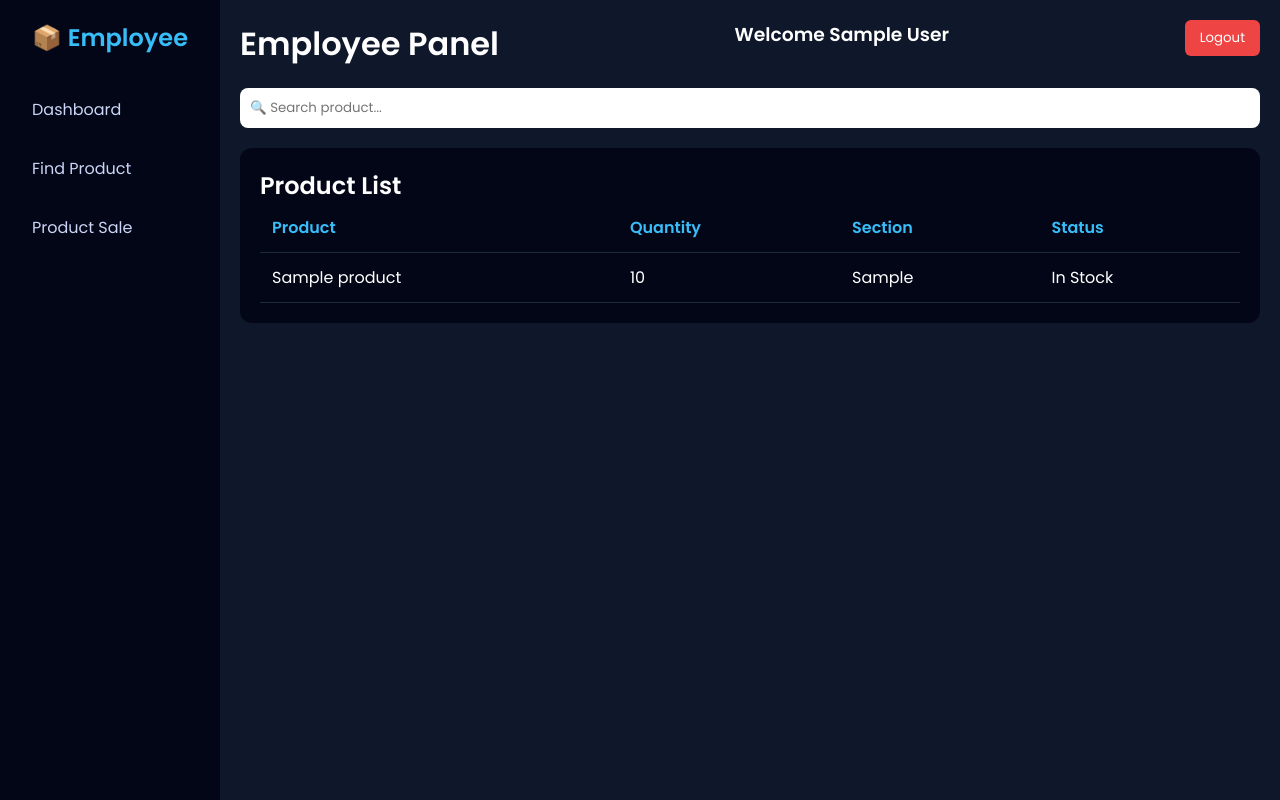
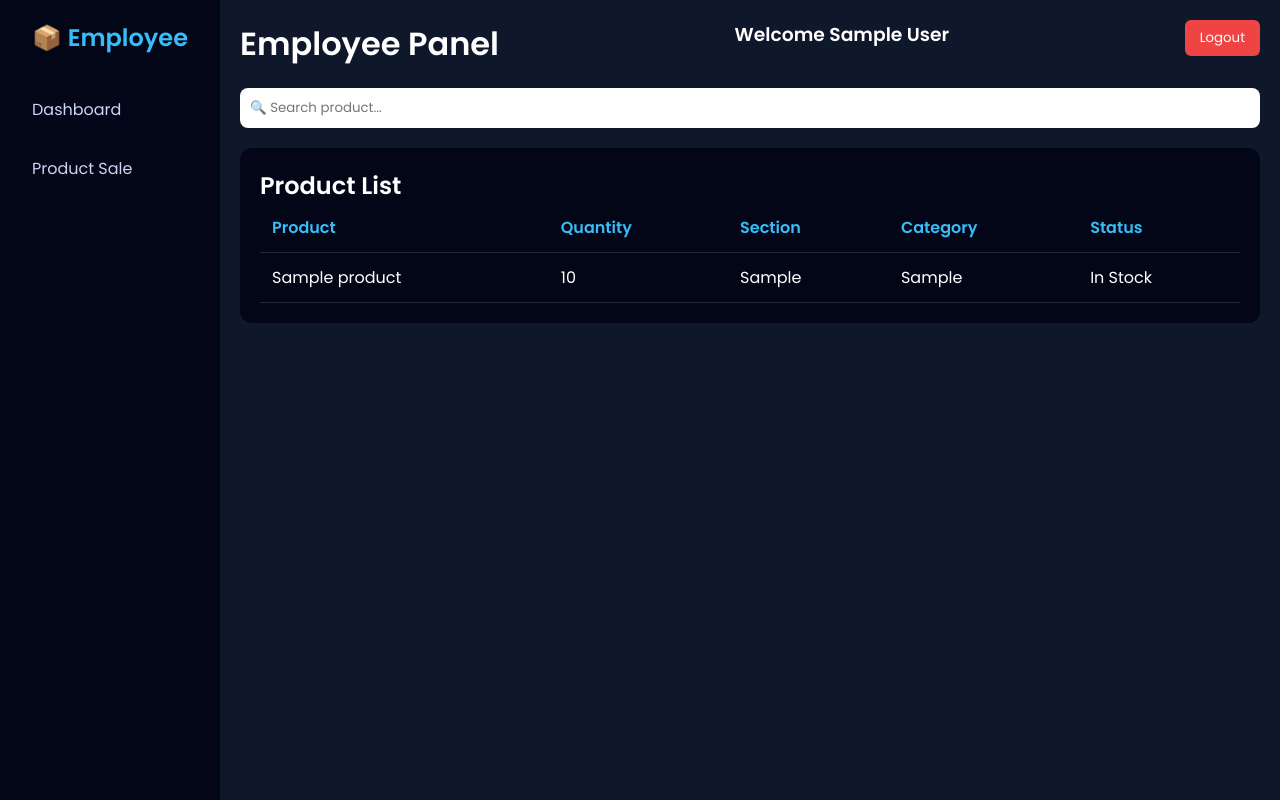
Before and after one commit to Cyber-Py-Coder/inventory_management_system, a Flask app: page /Employee_dashboard in a window 1280 px wide. Run offline with Flask 3, Linux system fonts and the light colour scheme; the visitor is signed in with stand-in values (Sample User, id 1); tables that the repository leaves empty or names only in its code hold one stand-in row (values such as "Sample post").

Commit message:
update code

```diff
--- a/templates/Employee_Dashboard.html
+++ b/templates/Employee_Dashboard.html
@@ -120,8 +120,7 @@ tr {
 <div class="sidebar">
     <h2>📦 Employee</h2>
     <a href="#">Dashboard</a>
-    <a href="#">Find Product</a>
-    <a href="#">Product Sale</a>
+    <a href="/product_sale">Product Sale</a>
 </div>
 
 <div class="main">
@@ -149,6 +148,7 @@ tr {
                 <th>Product</th>
                 <th>Quantity</th>
                 <th>Section</th>
+                <th>Category</th>
                 <th>Status</th>
             </tr>
 
@@ -157,6 +157,7 @@ tr {
                 <td>{{ item.product_name }}</td>
                 <td>{{ item.quantity }}</td>
                 <td>{{item.section}}</td>
+                <td>{{item.category}}</td>
                 <td class="{{ 'low-stock' if item.quantity < 5 else '' }}">
                     {{ 'Low Stock' if item.quantity < 5 else 'In Stock' }}
                 </td>
```
